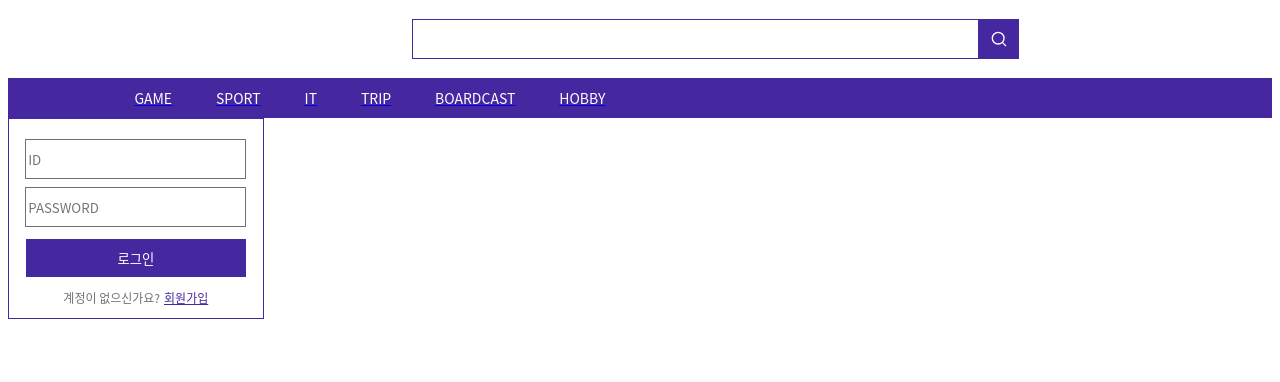
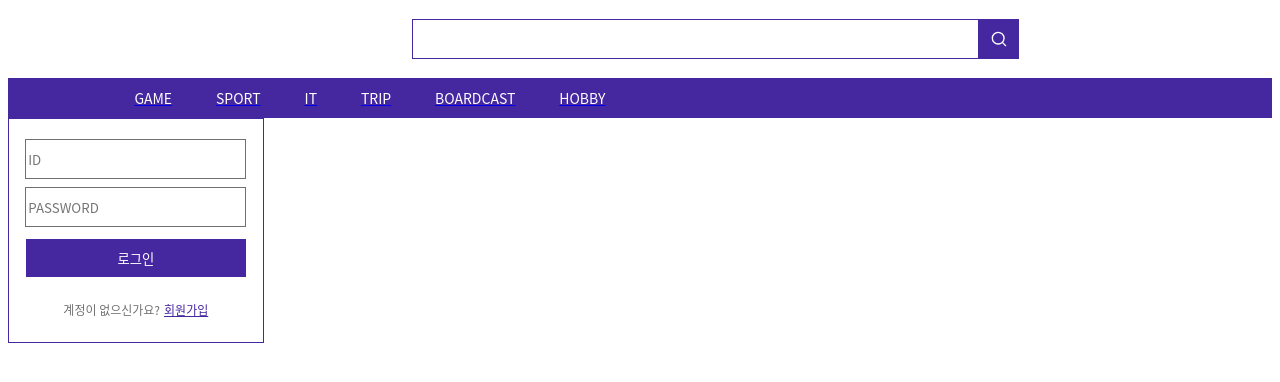
Before and after one commit to CL-INSIDE/CL-INSIDE-CL-INSIDE-project_FrontEnd_V1, a React (Create React App) app: page / in a window 1280 px wide. Shown: the top 382 px of the page. Built offline with nearby package versions, Linux system fonts and the light colour scheme.

Commit message:
⚡ :: login style 수정

```diff
--- a/src/components/login/style.ts
+++ b/src/components/login/style.ts
@@ -35,6 +35,7 @@ export const SignupTextBox = styled.div`
   display: flex;
   justify-content: center;
   align-items: center;
+  margin: 12px 0px;
 `;
 
 export const HelperText = styled.p`
```
